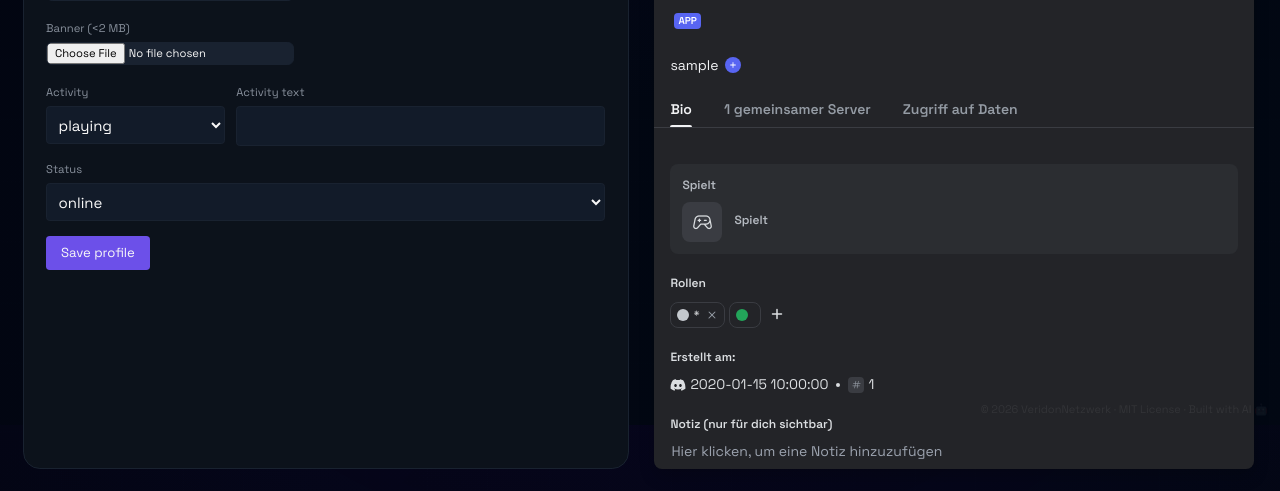
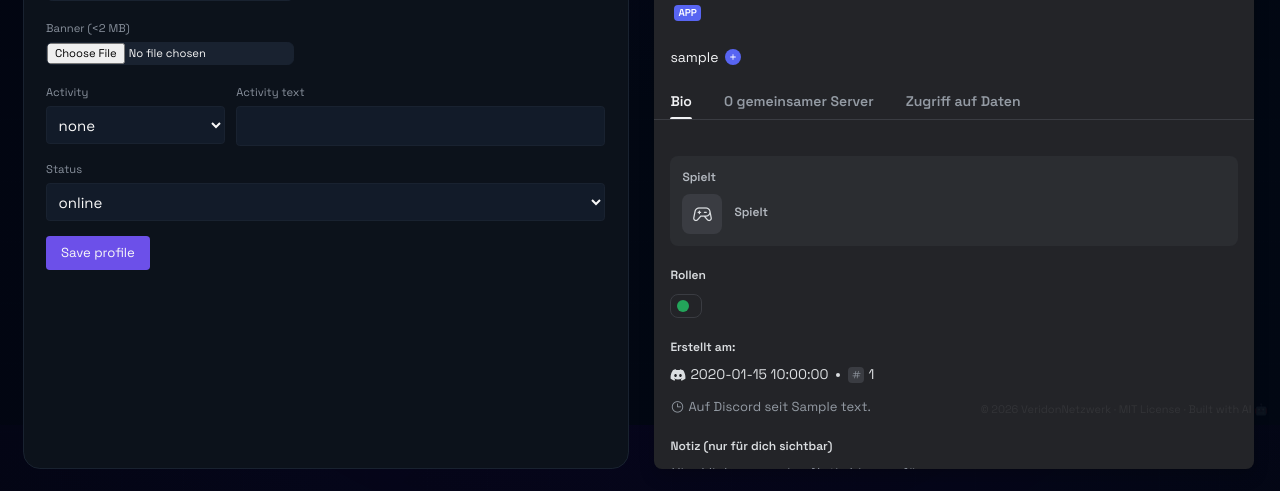
Before and after one commit to VeridonNetzwerk/Cognix, a Python web app: template cogs_store/bot_profile/templates/settings/bot_profile.html in a window 1280 px wide. Shown: the part 375-866 px from the top of the page. Run offline with Jinja, Linux system fonts and the light colour scheme; the template is opened without the code that fills it: most values are stand-ins (such as "Sample title", 1, 10 or a date in 2020); some libraries are stand-ins or nearby versions.

Commit message:
fix: bot status widget values, ping spikes, bot profile real data, no-reload cog actions

```diff
--- a/bot/templates/dashboard/dashboard.html
+++ b/bot/templates/dashboard/dashboard.html
@@ -131,7 +131,7 @@ function dashboardWidgets() {
     },
 
     init() {
-      this._refreshTimer = setInterval(() => this.refreshWidgets(), 1000);
+      this._refreshTimer = setInterval(() => this.refreshWidgets(), 3000);
     },
 
     async refreshWidgets() {
--- a/bot/templates/widgets/bot_status.html
+++ b/bot/templates/widgets/bot_status.html
@@ -75,7 +75,7 @@
               this.online = !!j.online;
             })
             .catch(() => {});
-        }, 1000);
+        }, 3000);
       },
     };
   }
--- a/cogs_store/bot_profile/templates/settings/bot_profile.html
+++ b/cogs_store/bot_profile/templates/settings/bot_profile.html
@@ -9,16 +9,18 @@
        about_me: '',
        avatar_data: '',
        banner_data: '',
-       activity_type: 'playing',
+       activity_type: 'none',
        activity_text: '',
        status: 'online',
        avatarFallback: '',
        previewSize: 'large',
        bioExpanded: false,
+       guildsExpanded: false,
+       botGuilds: [],
        activityLine() {
          const verb = (this.activity_type || '').toLowerCase();
          const text = this.activity_text || '';
-         if (!text) return '';
+         if (verb === 'none' || !text) return '';
          return text.toLowerCase().startsWith(verb) ? text : (verb + ' ' + text);
        },
        statusColor() {
@@ -28,10 +30,11 @@
          return this.status==='dnd' ? 'Nicht stören' : this.status==='idle' ? 'Abwesend' : this.status==='invisible' ? 'Offline' : 'Online';
        },
        activityVerb() {
+         if (this.activity_type === 'none') return '';
          return {playing:'Spielt', listening:'Hört', watching:'Schaut zu', competing:'Nimmt teil an', streaming:'Streamt'}[this.activity_type] || 'Spielt';
        },
        activityIcon() {
-         return {playing:'ph-game-controller', listening:'ph-headphones', watching:'ph-eye', competing:'ph-trophy', streaming:'ph-video-camera'}[this.activity_type] || 'ph-game-controller';
+         return {playing:'ph-game-controller', listening:'ph-headphones', watching:'ph-eye', competing:'ph-trophy', streaming:'ph-video-camera', none:'ph-circle'}[this.activity_type] || 'ph-game-controller';
        },
        init() {
          const d = JSON.parse(document.getElementById('profile-data').textContent);
@@ -39,10 +42,11 @@
          this.about_me = d.about_me;
          this.avatar_data = d.avatar_data;
          this.banner_data = d.banner_data;
-         this.activity_type = d.activity_type;
+         this.activity_type = d.activity_type || 'none';
          this.activity_text = d.activity_text;
          this.status = d.status;
          this.avatarFallback = d.avatarFallback;
+         this.botGuilds = {{ guilds | tojson }};
        },
        loadFile(ev, key, max){
          const f = ev.target.files[0]; if(!f) return;
@@ -81,6 +85,7 @@
       <label class="block">
         <span class="text-xs text-slate-400">Activity</span>
         <select name="activity_type" x-model="activity_type" class="w-full mt-1 bg-slate-800 border border-slate-700 rounded px-2 py-2">
+          <option value="none">none</option>
           {% for t in ["playing","listening","watching","competing","streaming"] %}
           <option value="{{ t }}">{{ t }}</option>
           {% endfor %}
@@ -89,6 +94,8 @@
       <label class="block col-span-2">
         <span class="text-xs text-slate-400">Activity text</span>
         <input name="activity_text" maxlength="128" x-model="activity_text"
+               :disabled="activity_type === 'none'"
+               :style="activity_type === 'none' ? 'opacity:0.4;cursor:not-allowed;' : ''"
                class="w-full mt-1 bg-slate-800 border border-slate-700 rounded px-3 py-2">
       </label>
       <label class="block col-span-3">
@@ -187,17 +194,50 @@
           {# mutuals__530ce #}
           <div style="display:flex;align-items:center;gap:6px;flex-wrap:wrap;">
             <div style="display:flex;align-items:center;gap:4px;cursor:pointer;">
-              {# Server icon (squircle) #}
+              {# Server icons (up to 3, then +N) #}
               <ul style="display:flex;align-items:center;list-style:none;padding:0;margin:0;">
-                <li style="width:16px;height:16px;">
-                  <div style="width:16px;height:16px;border-radius:4px;overflow:hidden;background:#3a3c42;display:flex;align-items:center;justify-content:center;">
-                    <i class="ph ph-hash" style="font-size:10px;color:#949ba4;"></i>
-                  </div>
-                </li>
+                <template x-for="(g, i) in botGuilds.slice(0, 3)" :key="g.id">
+                  <li style="width:16px;height:16px;margin-right:-4px;">
+                    <div style="width:16px;height:16px;border-radius:4px;overflow:hidden;background:#3a3c42;display:flex;align-items:center;justify-content:center;border:2px solid #232428;">
+                      <template x-if="g.icon_url">
+                        <img :src="g.icon_url" alt="" style="width:100%;height:100%;object-fit:cover;">
+                      </template>
+                      <template x-if="!g.icon_url">
+                        <i class="ph ph-hash" style="font-size:10px;color:#949ba4;"></i>
+                      </template>
+                    </div>
+                  </li>
+                </template>
               </ul>
-              <span style="font-size:14px;font-weight:400;color:#dbdee1;">{{ bot_info.guild_count }}&nbsp;gemeinsamer Server</span>
+              <span style="font-size:14px;font-weight:400;color:#dbdee1;">
+                <span x-text="botGuilds.length"></span>&nbsp;gemeinsamer Server
+              </span>
+              <template x-if="botGuilds.length > 3">
+                <span @click="guildsExpanded = !guildsExpanded" style="font-size:12px;color:#5865f2;cursor:pointer;font-weight:600;">
+                  +<span x-text="botGuilds.length - 3"></span>
+                </span>
+              </template>
             </div>
           </div>
+          {# Expanded guild list #}
+          <template x-if="guildsExpanded && botGuilds.length > 3">
+            <div style="display:flex;flex-direction:column;gap:4px;margin-top:4px;">
+              <template x-for="g in botGuilds.slice(3)" :key="g.id">
+                <div style="display:flex;align-items:center;gap:6px;padding:2px 0;">
+                  <div style="width:20px;height:20px;border-radius:4px;overflow:hidden;background:#3a3c42;display:flex;align-items:center;justify-content:center;">
+                    <template x-if="g.icon_url">
+                      <img :src="g.icon_url" alt="" style="width:100%;height:100%;object-fit:cover;">
+                    </template>
+                    <template x-if="!g.icon_url">
+                      <i class="ph ph-hash" style="font-size:12px;color:#949ba4;"></i>
+                    </template>
+                  </div>
+                  <span style="font-size:13px;color:#dbdee1;" x-text="g.name"></span>
+                  <span style="font-size:11px;color:#949ba4;" x-text="g.member_count + ' Mitglieder'"></span>
+                </div>
+              </template>
+            </div>
+          </template>
 
           {# buttons_bc38cd #}
           <div style="display:flex;flex-wrap:wrap;gap:8px;">
@@ -224,7 +264,7 @@
           </template>
 
           {# Activity (custom, not in Discord's original popout but part of bot profile) #}
-          <template x-if="activity_text">
+          <template x-if="activity_type !== 'none' && activity_text">
             <div style="display:flex;flex-direction:column;gap:8px;">
               <div style="background:#2b2d31;border-radius:8px;padding:10px 12px;">
                 <div style="font-size:12px;font-weight:600;color:#b5bac1;margin-bottom:4px;" x-text="activityVerb()"></div>
@@ -239,23 +279,11 @@
               <h1 style="font-size:12px;font-weight:600;color:#dbdee1;margin:0;">Rollen</h1>
             </div>
             <div style="display:flex;flex-wrap:wrap;gap:4px;margin-top:2px;">
-              {# Role: * with remove button #}
-              <div style="display:flex;align-items:center;border:1px solid #3a3c42;border-radius:8px;min-height:24px;padding:0 0 0 2px;max-width:268px;">
-                <span style="width:12px;height:12px;border-radius:50%;background:rgb(196,201,206);margin:0 4px;flex-shrink:0;"></span>
-                <span style="font-size:12px;font-weight:400;color:#dbdee1;">*</span>
-                <div style="display:flex;align-items:center;justify-content:center;width:24px;height:24px;cursor:pointer;color:#949ba4;">
-                  <svg width="12" height="12" viewBox="0 0 24 24" fill="none"><path fill="currentColor" d="M17.3 18.7a1 1 0 0 0 1.4-1.4L13.42 12l5.3-5.3a1 1 0 0 0-1.42-1.4L12 10.58l-5.3-5.3a1 1 0 0 0-1.4 1.42L10.58 12l-5.3 5.3a1 1 0 1 0 1.42 1.4L12 13.42l5.3 5.3Z"/></svg>
-                </div>
-              </div>
-              {# Role: bot name #}
-              <div style="display:flex;align-items:center;border:1px solid #3a3c42;border-radius:8px;min-height:24px;padding:0 8px 0 2px;max-width:240px;">
+              {# Role: bot name (real role from Discord) #}
+              <div style="display:flex;align-items:center;border:1px solid #3a3c42;border-radius:8px;min-height:24px;padding:0 8px 0 2px;max-width:268px;">
                 <span class="w-3 h-3 rounded-full flex-shrink-0" style="margin:0 4px;width:12px;height:12px;border-radius:50%;"
                       :style="{ background: statusColor() }"></span>
                 <span style="font-size:12px;font-weight:400;color:#dbdee1;overflow:hidden;text-overflow:ellipsis;white-space:nowrap;" x-text="display_name || '{{ bot_info.name }}'"></span>
-              </div>
-              {# Add role button #}
-              <div style="display:flex;align-items:center;justify-content:center;min-width:24px;height:24px;border-radius:8px;cursor:pointer;color:#dbdee1;">
-                <svg width="18" height="18" viewBox="0 0 24 24" fill="none"><path fill="currentColor" d="M13 6a1 1 0 1 0-2 0v5H6a1 1 0 1 0 0 2h5v5a1 1 0 1 0 2 0v-5h5a1 1 0 1 0 0-2h-5V6Z"/></svg>
               </div>
             </div>
           </div>
@@ -367,7 +395,7 @@
               </div>
               {# Unselected tab: gemeinsamer Server #}
               <div style="box-sizing:border-box;height:25px;border-bottom:none;line-height:14px;padding-bottom:16px;position:relative;color:#949ba4;cursor:pointer;font-size:14px;font-weight:600;">
-                {{ bot_info.guild_count }}&nbsp;gemeinsamer Server
+                <span x-text="botGuilds.length"></span>&nbsp;gemeinsamer Server
               </div>
               {# Unselected tab: Zugriff auf Daten #}
               <div style="box-sizing:border-box;height:25px;border-bottom:none;line-height:14px;padding-bottom:16px;position:relative;color:#949ba4;cursor:pointer;font-size:14px;font-weight:600;">
@@ -389,7 +417,7 @@
               </section>
 
               {# Activity section (custom, not in Discord's original modal but part of bot profile) #}
-              <template x-if="activity_text">
+              <template x-if="activity_type !== 'none' && activity_text">
                 <section style="display:flex;flex-direction:column;gap:8px;">
                   <div style="background:#2b2d31;border-radius:8px;padding:12px;">
                     <div style="display:flex;align-items:center;gap:4px;margin-bottom:8px;">
@@ -414,23 +442,11 @@
                   <h2 style="font-size:12px;font-weight:600;color:#dbdee1;margin:0;">Rollen</h2>
                 </div>
                 <div style="display:flex;flex-wrap:wrap;gap:4px;margin-top:2px;">
-                  {# Role: * with remove button #}
-                  <div style="display:flex;align-items:center;border:1px solid #3a3c42;border-radius:8px;min-height:24px;padding:0 0 0 2px;">
-                    <span style="width:12px;height:12px;border-radius:50%;background:rgb(196,201,206);margin:0 4px;flex-shrink:0;"></span>
-                    <span style="font-size:12px;font-weight:400;color:#dbdee1;">*</span>
-                    <div style="display:flex;align-items:center;justify-content:center;width:24px;height:24px;cursor:pointer;color:#949ba4;">
-                      <svg width="12" height="12" viewBox="0 0 24 24" fill="none"><path fill="currentColor" d="M17.3 18.7a1 1 0 0 0 1.4-1.4L13.42 12l5.3-5.3a1 1 0 0 0-1.42-1.4L12 10.58l-5.3-5.3a1 1 0 0 0-1.4 1.42L10.58 12l-5.3 5.3a1 1 0 1 0 1.42 1.4L12 13.42l5.3 5.3Z"/></svg>
-                    </div>
-                  </div>
-                  {# Role: bot name #}
+                  {# Role: bot name (real) #}
                   <div style="display:flex;align-items:center;border:1px solid #3a3c42;border-radius:8px;min-height:24px;padding:0 8px 0 2px;">
                     <span style="width:12px;height:12px;border-radius:50%;margin:0 4px;flex-shrink:0;"
                           :style="{ background: statusColor() }"></span>
                     <span style="font-size:12px;font-weight:400;color:#dbdee1;overflow:hidden;text-overflow:ellipsis;white-space:nowrap;" x-text="display_name || '{{ bot_info.name }}'"></span>
-                  </div>
-                  {# Add role button #}
-                  <div style="display:flex;align-items:center;justify-content:center;min-width:24px;height:24px;border-radius:8px;cursor:pointer;color:#dbdee1;">
-                    <svg width="18" height="18" viewBox="0 0 24 24" fill="none"><path fill="currentColor" d="M13 6a1 1 0 1 0-2 0v5H6a1 1 0 1 0 0 2h5v5a1 1 0 1 0 2 0v-5h5a1 1 0 1 0 0-2h-5V6Z"/></svg>
                   </div>
                 </div>
               </section>
@@ -452,6 +468,11 @@
                     </div>
                     <span style="font-size:14px;font-weight:400;color:#dbdee1;">{{ bot_info.id }}</span>
                   </div>
+                </div>
+                {# How long the bot has been on Discord #}
+                <div style="display:flex;align-items:center;gap:4px;margin-top:4px;">
+                  <i class="ph ph-clock" style="font-size:14px;color:#949ba4;"></i>
+                  <span style="font-size:13px;font-weight:400;color:#949ba4;">Auf Discord seit {{ bot_info.age_text }}</span>
                 </div>
               </section>
 
--- a/web/api/bot/bot_control.py
+++ b/web/api/bot/bot_control.py
@@ -42,6 +42,7 @@ async def status_endpoint() -> BotStatus:
                 memory_mb=p.get("memory_mb", 0.0),
                 version=p.get("version", "0.0.0"),
                 error=get_bot_error(),
+                ping_error=p.get("ping_error"),
             )
         except Exception:  # noqa: BLE001
             pass
@@ -54,6 +55,7 @@ async def status_endpoint() -> BotStatus:
         memory_mb=0.0,
         version=info["version"],
         error=get_bot_error(),
+        ping_error=info.get("ping_error"),
     )
 
 
--- a/web/schemas/common.py
+++ b/web/schemas/common.py
@@ -44,6 +44,7 @@ class BotStatus(BaseModel):
     memory_mb: float
     version: str
     error: str | None = None
+    ping_error: str | None = None
 
 
 class StatsPoint(BaseModel):
```
Also changed, not shown: bot/pages/settings/settings.py (+22 -3 lines), bot/runtime.py (+47 -22 lines), bot/templates/cogs/cogs.html (+22 -9 lines).
